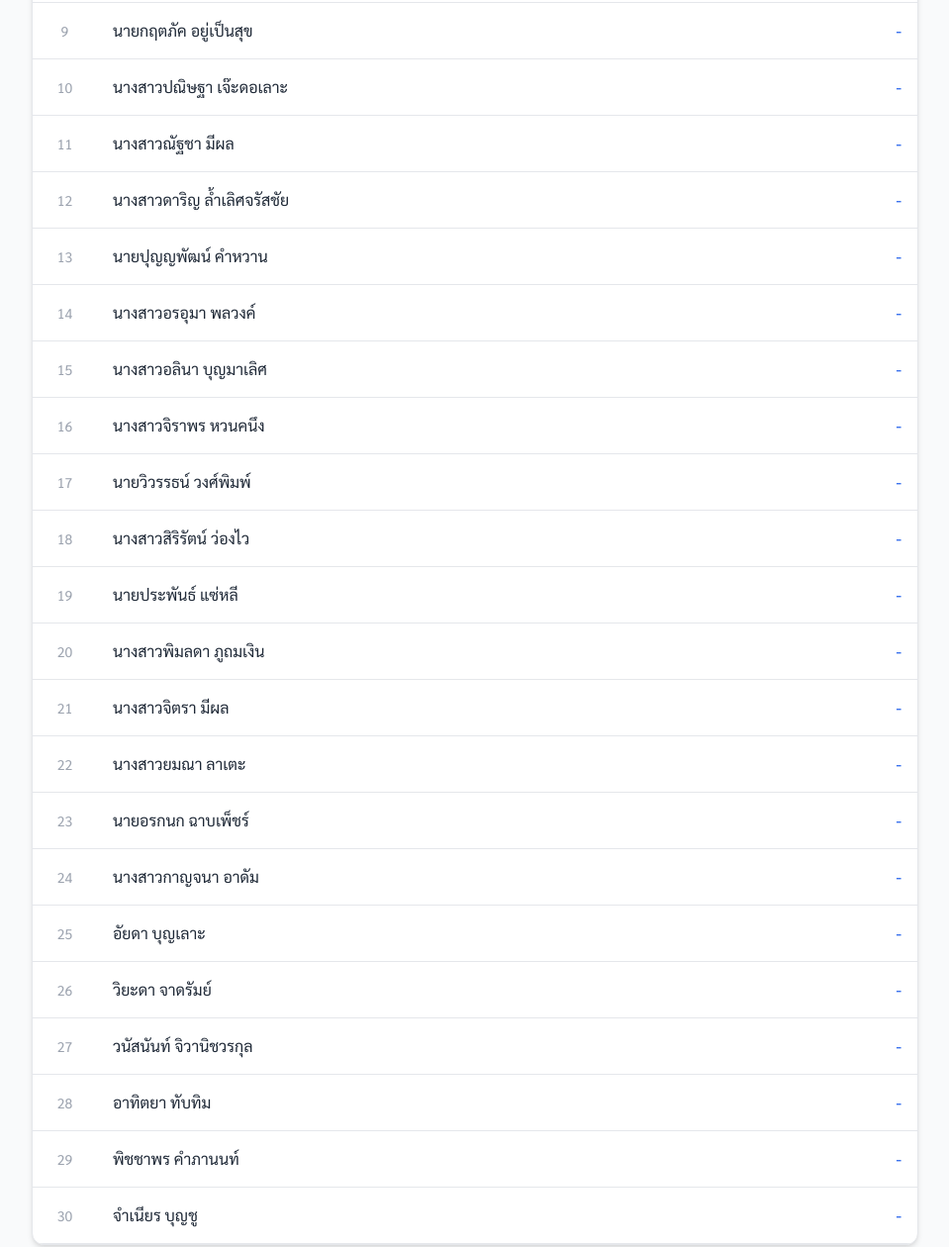
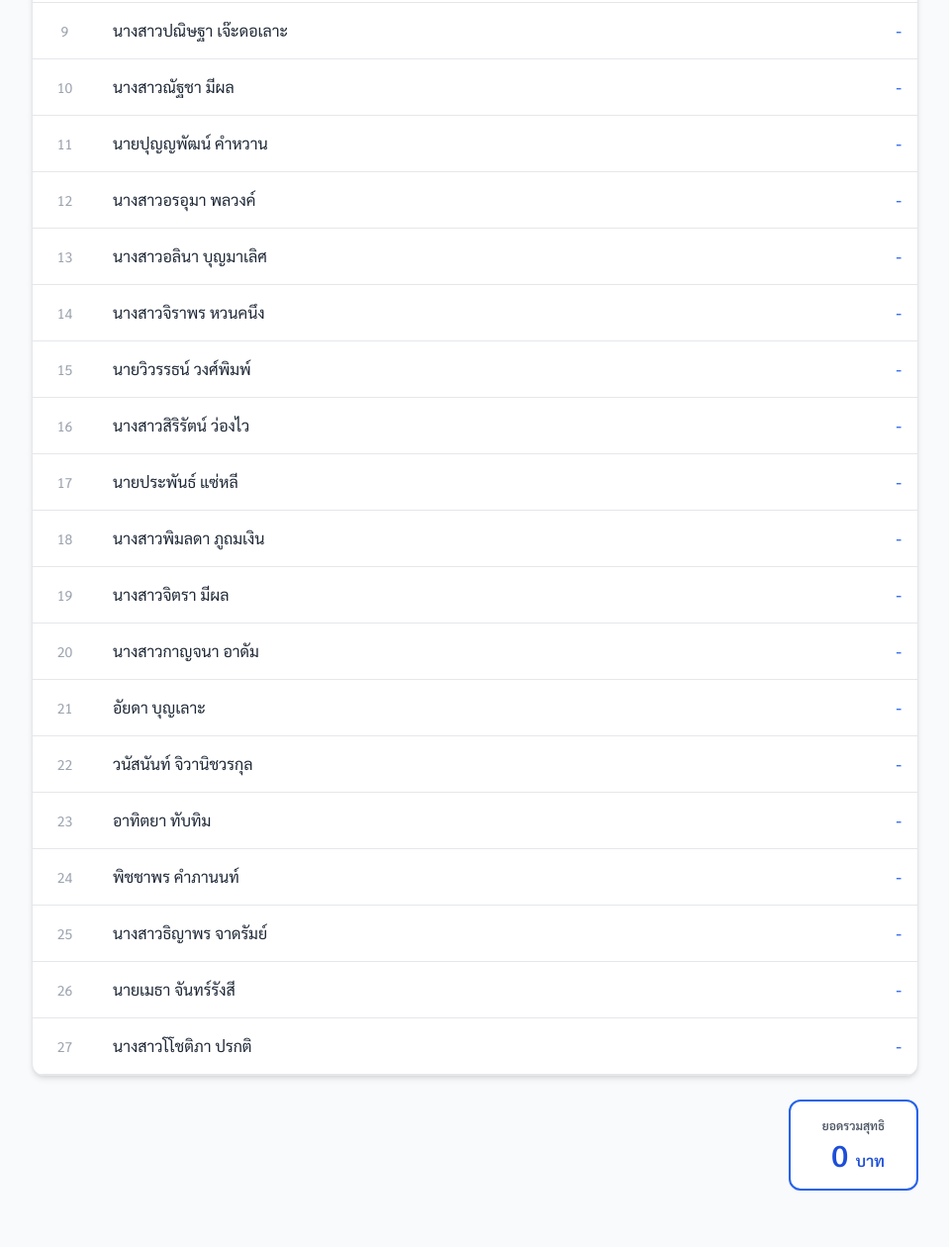
Before and after one commit to ajizenrewma1-sketch/temp-wong, a plain HTML site: page index.html in a window 1280 px wide. Shown: the part 1019-2279 px from the top of the page at 99% size, without its empty margins (160-1119 px from the left). After the commit the page ends 2254 px from the top, so only its background shows below. Drawn offline with nearby package versions, Linux system fonts and the light colour scheme.

Commit message:
Update index.html

```diff
--- a/index.html
+++ b/index.html
@@ -1,5 +1,3 @@
-
-
 <!DOCTYPE html>
 <html lang="th">
 <head>
@@ -86,14 +84,16 @@
     <textarea id="tempCopyArea" class="fixed opacity-0 pointer-events-none"></textarea>
 
     <script>
+        // Updated Master List (Added 3 new names at the end)
         const masterNames = [
             "นางสาวสลักใจ โพธิมา", "นางสาวกรวรรณ บัวแดง", "นางสาวโสรยา บุญประเสริฐ", "นางสาวรัชนี ใจดี",
             "นางสาวนิติกาญจน์ อินทร์เขาย้อย", "นางสาวกนกวรรณ อาดัม", "นางสาวฮิจเราะห นุชจำลอง", "นางสาวนิศรา บางใหญ่",
-            "นายกฤตภัค อยู่เป็นสุข", "นางสาวปณิษฐา เจ๊ะดอเลาะ", "นางสาวณัฐชา มีผล", "นางสาวดาริญ ล้ำเลิศจรัสชัย",
+            "นางสาวปณิษฐา เจ๊ะดอเลาะ", "นางสาวณัฐชา มีผล",
             "นายปุญญพัฒน์ คำหวาน", "นางสาวอรอุมา พลวงค์", "นางสาวอลินา บุญมาเลิศ", "นางสาวจิราพร หวนคนึง",
             "นายวิวรรธน์ วงศ์พิมพ์", "นางสาวสิริรัตน์ ว่องไว", "นายประพันธ์ แซ่หลี", "นางสาวพิมลดา ภูถมเงิน",
-            "นางสาวจิตรา มีผล", "นางสาวยมณา ลาเตะ", "นายอรกนก ฉาบเพ็ชร์", "นางสาวกาญจนา อาดัม",
-            "อัยดา บุญเลาะ", "วิยะดา จาดรัมย์", "วนัสนันท์ จิวานิชวรกุล", "อาทิตยา ทับทิม", "พิชชาพร คำภานนท์", "จำเนียร บุญชู"
+            "นางสาวจิตรา มีผล", "นางสาวกาญจนา อาดัม",
+            "อัยดา บุญเลาะ", "วนัสนันท์ จิวานิชวรกุล", "อาทิตยา ทับทิม", "พิชชาพร คำภานนท์",
+            "นางสาวธิญาพร จาดรัมย์", "นายเมธา จันทร์รังสี", "นางสาวโโชติภา ปรกติ"
         ];
 
         let currentData = masterNames.map(name => ({ name, amount: 0 }));
@@ -176,8 +176,6 @@
         }
 
         function copyToClipboard() {
-            // Filter and format only rows with amount > 0 or all rows based on preference
-            // Here we copy all 30 rows as they appear
             const textToCopy = currentData.map(item => {
                 const amountText = item.amount > 0 ? Math.round(item.amount) : '0';
                 return `${item.name}\t${amountText}`;
```
